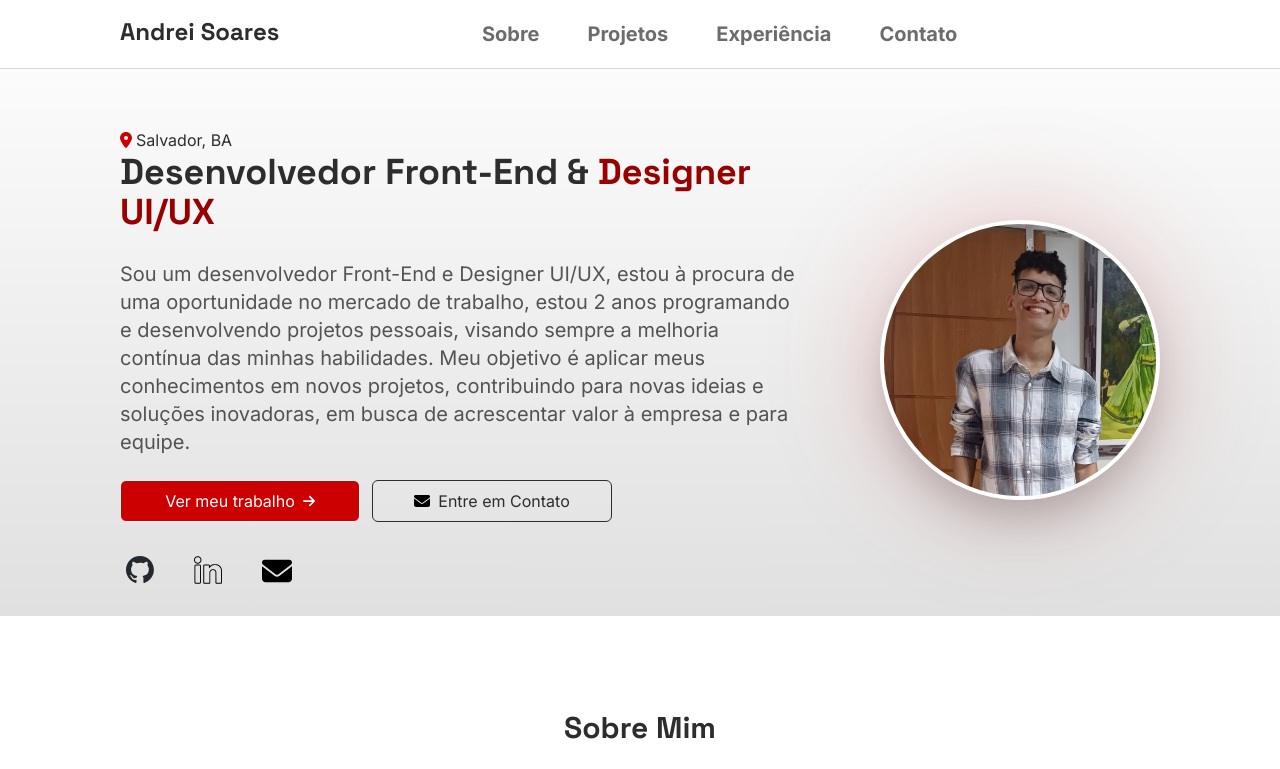
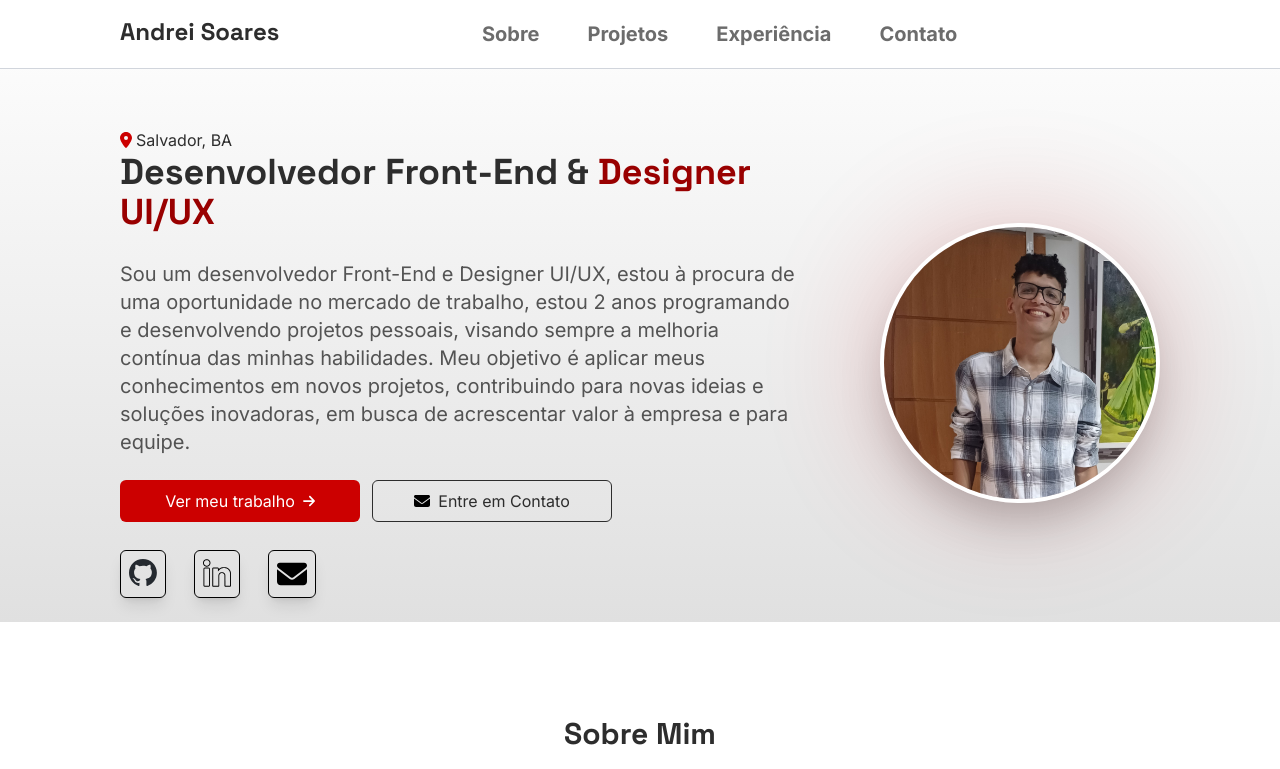
Before and after one commit to Hoothoot09/portifolio, a Next.js app in the folder my-portfolio/: page / in a window 1280 px wide. Shown: the top 769 px of the page. Built offline with nearby package versions, Linux system fonts and the light colour scheme.

Commit message:
Add hover effect to buttons

```diff
--- a/my-portfolio/components/Self-introduction.tsx
+++ b/my-portfolio/components/Self-introduction.tsx
@@ -71,7 +71,7 @@ export default function SelfIntroduction() {
             onClick={(e) => {
               handleClick(e, "projects");
             }}
-            className="flex max-lg:w-full w-60 border rounded-md justify-center items-center gap-2 p-2 bg-[#CC0000] hover:bg-[#990000] text-white font-[Inter] cursor-pointer group"
+            className="flex max-lg:w-full w-60 rounded-md justify-center items-center gap-2 p-2 bg-[#CC0000] hover:bg-[#990000] text-white font-[Inter] cursor-pointer group transition-transform duration-400 hover:translate-y-[-4px] hover:shadow-lg hover:shadow-[#CC0000]/50"
           >
             Ver meu trabalho
             <Image
@@ -79,13 +79,13 @@ export default function SelfIntroduction() {
               alt="arrow right icon"
               width={12}
               height={12}
-              className="transition-transform duration-300 group-hover:translate-x-3"
+              className="transition-transform duration-400 group-hover:translate-x-3"
             />
           </button>
           <Link
             target="_blank"
             href="mailto:andreicarvalho1370@gmail.com"
-            className="flex max-lg:w-full w-60 border rounded-md justify-center items-center p-2 gap-2 max-lg:mt-3 text-[#2D2D2D] font-[Inter]"
+            className="flex max-lg:w-full w-60 border rounded-md justify-center items-center p-2 gap-2 max-lg:mt-3 text-[#2D2D2D] font-[Inter] transition-transform duration-400 hover:translate-y-[-4px] hover:shadow-lg hover:shadow-[#2D2D2D]/50"
           >
             <Image
               src="/envelope-gray-dark.svg"
@@ -100,7 +100,7 @@ export default function SelfIntroduction() {
           <Link
             target="_blank"
             href="https://github.com/Hoothoot09?tab=overview&from=2025-05-01&to=2025-05-13"
-            className="p-1.5 rounded-md hover:bg-gray-50"
+            className="p-2 border-1 rounded-md hover:bg-gray-100 transition-transform duration-400 hover:translate-y-[-4px] shadow-lg hover:shadow-[#2D2D2D]/50"
           >
             <Image
               src="/github-mark.svg"
@@ -112,7 +112,7 @@ export default function SelfIntroduction() {
           <Link
             target="_blank"
             href="https://www.linkedin.com/in/andrei-soares/"
-            className="p-1.5 rounded-md hover:bg-gray-50"
+            className="p-2 border-1 rounded-md hover:bg-gray-100 transition-transform duration-400 hover:translate-y-[-4px] shadow-lg hover:shadow-[#2D2D2D]/50"
           >
             <Image
               src="/linkedin.svg"
@@ -124,7 +124,7 @@ export default function SelfIntroduction() {
           <Link
             target="_blank"
             href="mailto:andreicarvalho1370@gmail.com"
-            className="p-1.5 rounded-md hover:bg-gray-50"
+            className="p-2 border-1 rounded-md hover:bg-gray-100 transition-transform duration-400 hover:translate-y-[-4px] shadow-lg hover:shadow-[#2D2D2D]/50"
           >
             <Image
               src="/envelope-gray-dark.svg"
```
